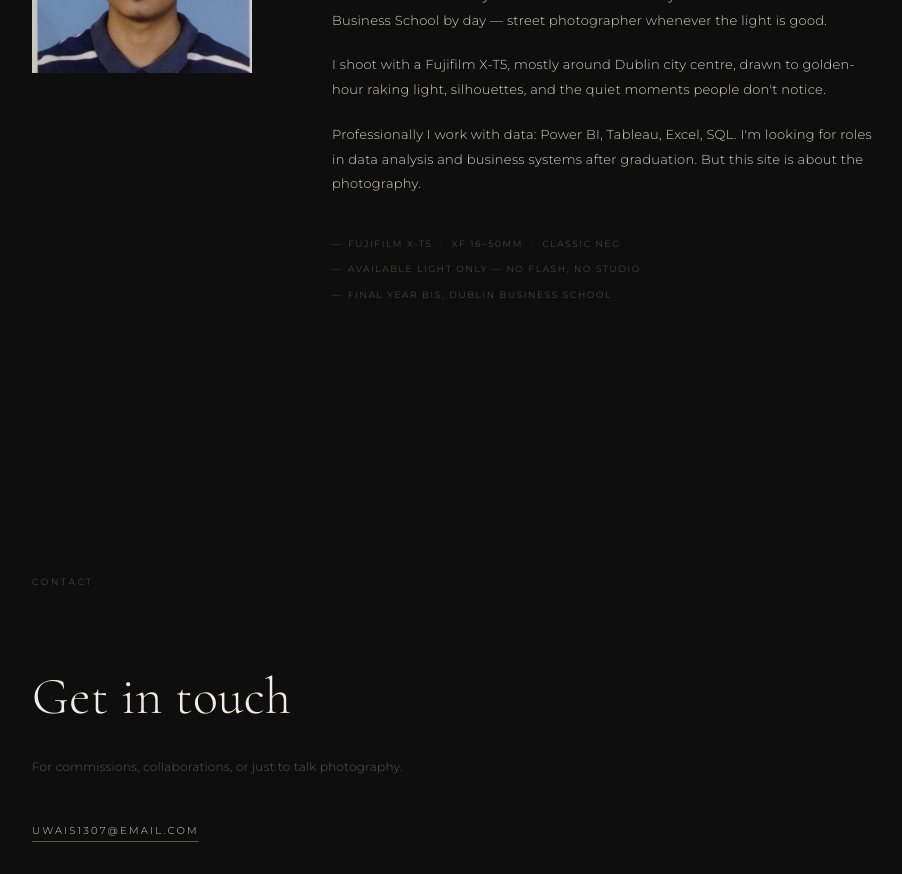
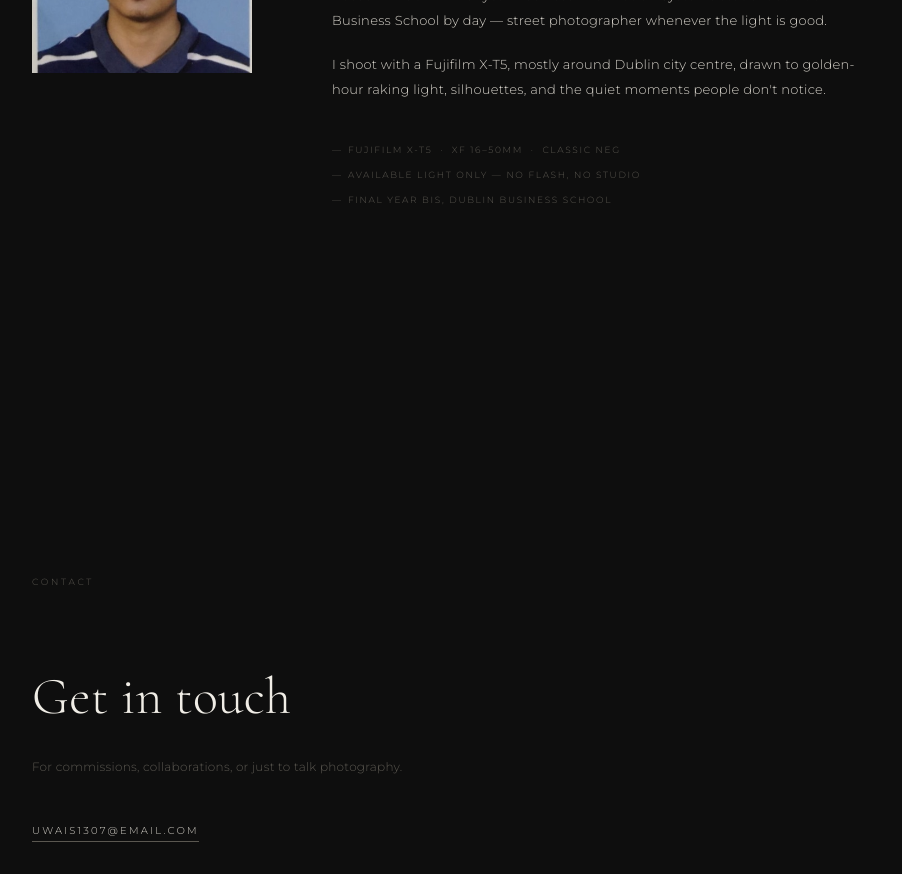
Before and after one commit to MundaneOwl13/website, a SvelteKit app: page / in a window 1280 px wide. Shown: the part 2520-3394 px from the top of the page, without its empty margins (188-1090 px from the left). Built offline with nearby package versions, Linux system fonts and the light colour scheme.

Commit message:
Update +page.svelte

```diff
--- a/src/routes/+page.svelte
+++ b/src/routes/+page.svelte
@@ -170,11 +170,6 @@
       <p>
         I shoot with a Fujifilm X-T5, mostly around Dublin city centre, drawn to
         golden-hour raking light, silhouettes, and the quiet moments people don't notice.
-      </p>
-      <p>
-        Professionally I work with data: Power BI, Tableau, Excel, SQL.
-        I'm looking for roles in data analysis and business systems after graduation.
-        But this site is about the photography.
       </p>
 
       <!-- Fun facts / camera details -->
```
